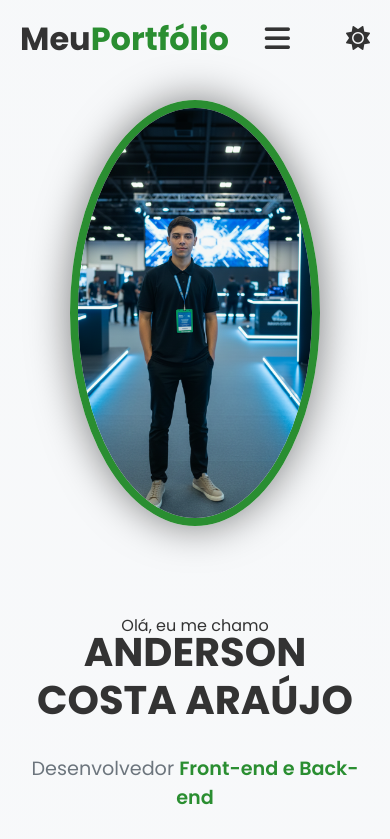
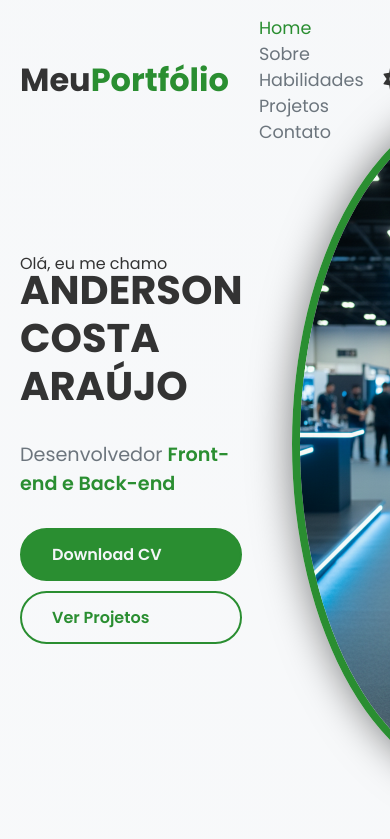
Before and after one commit to Andersonarjzx/Portif-lio, a plain HTML site: page index.html in a window 390 px wide. Shown: the top 839 px of the page. Drawn offline with Linux system fonts and the light colour scheme.

Commit message:
Atualização do código

```diff
--- a/css/style.css
+++ b/css/style.css
@@ -616,73 +616,8 @@ body:not(.light-mode) .skill-card {
 
 
 
-@media (max-width: 992px) {
-    .navbar {
 
-        position: fixed;
-        top: 80px;
-        right: -100%;
-        width: 60%;
-        height: 100vh;
-        flex-direction: column;
-        background: var(--bg-alt-color);
-        padding-top: 30px;
-        box-shadow: 0 0 10px rgba(0, 0, 0, 0.5);
-        transition: right 0.5s ease-in-out;
-        z-index: 999;
-    }
 
-    .navbar.active {
-        right: 0;
-    }
-
-    .navbar a {
-        margin: 15px 0;
-        font-size: 1.3rem;
-        width: 100%;
-        text-align: center;
-        padding: 10px 0;
-    }
-
-    .menu-icon {
-        display: block;
-    }
-
-    .hero-content {
-        flex-direction: column-reverse;
-        text-align: center;
-    }
-
-    .hero-text h1 {
-        font-size: 3rem;
-    }
-
-    .hero-image {
-        margin-bottom: 30px;
-    }
-
-    .hero-image img {
-        max-width: 250px;
-    }
-
-    .hero-buttons {
-        justify-content: center;
-    }
-
-    .about-grid {
-        grid-template-columns: 1fr;
-        text-align: center;
-    }
-
-    .about-image {
-        display: flex;
-        justify-content: center;
-    }
-
-    .contact-content {
-        grid-template-columns: 1fr;
-    }
-}
 
 
 @media (max-width: 576px) {
--- a/js/script.js
+++ b/js/script.js
@@ -147,7 +147,8 @@ document.addEventListener('DOMContentLoaded', () => {
             skillBars.forEach(bar => {
                 const progress = bar.getAttribute("data-progress");
                 const target = parseInt(progress);
-                const label = bar.parentElement.nextElementSibling;
+                const label = bar.closest(".skill-card").querySelector(".progress-label");
+
 
                 bar.style.width = progress;
 
@@ -169,9 +170,11 @@ document.addEventListener('DOMContentLoaded', () => {
             skillObserver.unobserve(entry.target);
         }
     });
-}, { threshold: 0.4 });
+}, {
+    threshold: 0.15,
+    rootMargin: "0px 0px -80px 0px"
+});
 
-skillObserver.observe(skillsSection);
 
     if (skillsSection) {
         skillObserver.observe(skillsSection);
```
